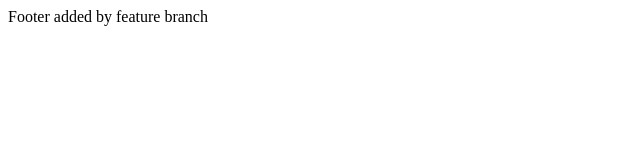
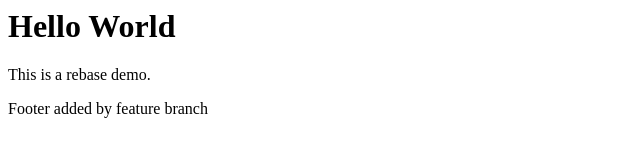
Before and after one commit to girishpotdar/myproject, a plain HTML site: page index.html in a window 1280 px wide. Shown: the whole page, without its empty margins (0-640 px from the left). Drawn offline with Linux system fonts and the light colour scheme.

Commit message:
added heading, paragraph, and version 1.0.2

```diff
--- a/index.html
+++ b/index.html
@@ -8,7 +8,14 @@
 
     </head>
     <body>
+<!-- Commit 1: add heading -->
+<h1>Hello World</h1>
 
+<!-- Commit 2: add paragraph -->
+<p>This is a rebase demo.</p>
+
+<!-- Commit 3: add version -->
+ <!-- Version 1.0.2 -->
     </body>
     <footer>Footer added by feature branch</footer>
 
```
